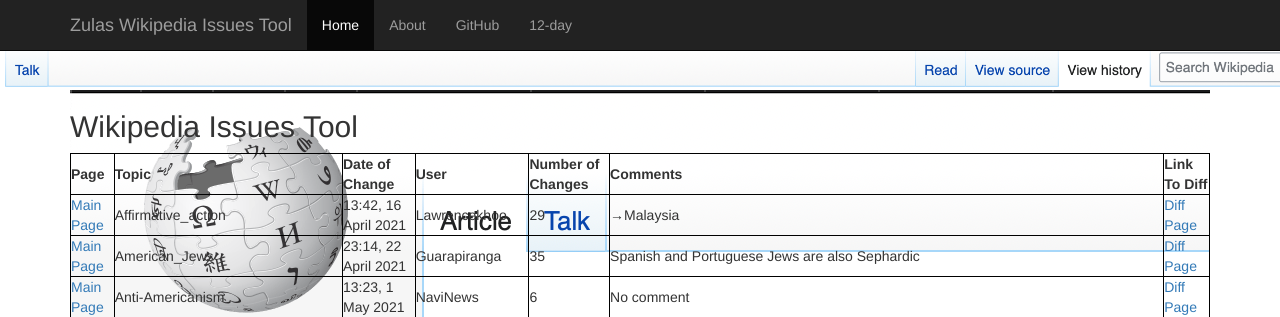
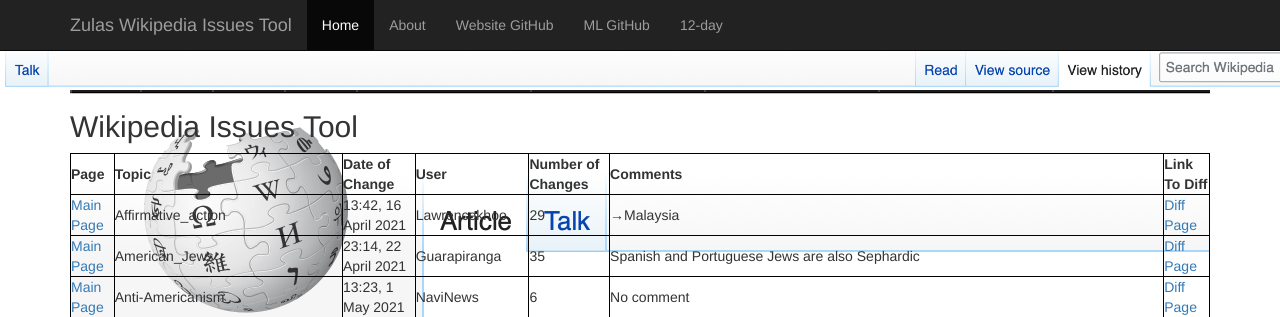
Before and after one commit to alzulas/Wikipedia-tool, a Flask app: page / in a window 1280 px wide. Shown: the top 317 px of the page. Run offline with Flask 2, Linux system fonts and the light colour scheme; some libraries are stand-ins or nearby versions.

Commit message:
nav bar changes

```diff
--- a/templates/about.html
+++ b/templates/about.html
@@ -38,7 +38,10 @@
               <a class="nav-link" href="/about">About<span class="sr-only">(current)</span></a>
             </li>
             <li class="nav-item">
-              <a class="nav-link" href="https://github.com/alzulas/Wikipedia-tool">GitHub</a>
+              <a class="nav-link" href="https://github.com/alzulas/Wikipedia-tool">Website GitHub</a>
+            </li>
+            <li class="nav-item">
+              <a class="nav-link" href="https://github.com/alzulas/Data_Incubator">ML GitHub</a>
             </li>
             <li class="nav-item">
               <a class="nav-link" href="https://www.thedataincubator.com/12day.html">12-day</a>
--- a/templates/index.html
+++ b/templates/index.html
@@ -48,7 +48,10 @@
               <a class="nav-link" href="/about">About<span class="sr-only">(current)</span></a>
             </li>
             <li class="nav-item">
-              <a class="nav-link" href="https://github.com/alzulas/Wikipedia-tool">GitHub</a>
+              <a class="nav-link" href="https://github.com/alzulas/Wikipedia-tool">Website GitHub</a>
+            </li>
+            <li class="nav-item">
+              <a class="nav-link" href="https://github.com/alzulas/Data_Incubator">ML GitHub</a>
             </li>
             <li class="nav-item">
               <a class="nav-link" href="https://www.thedataincubator.com/12day.html">12-day</a>
```
